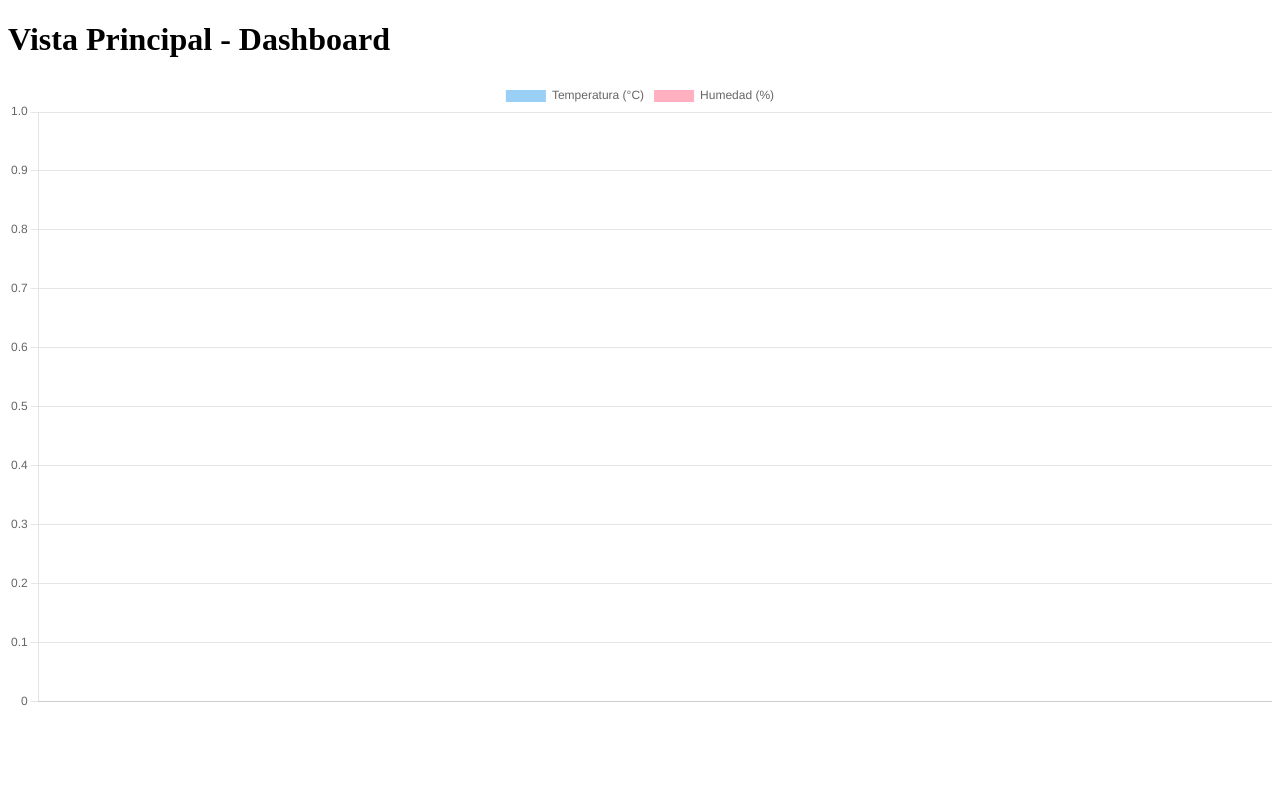
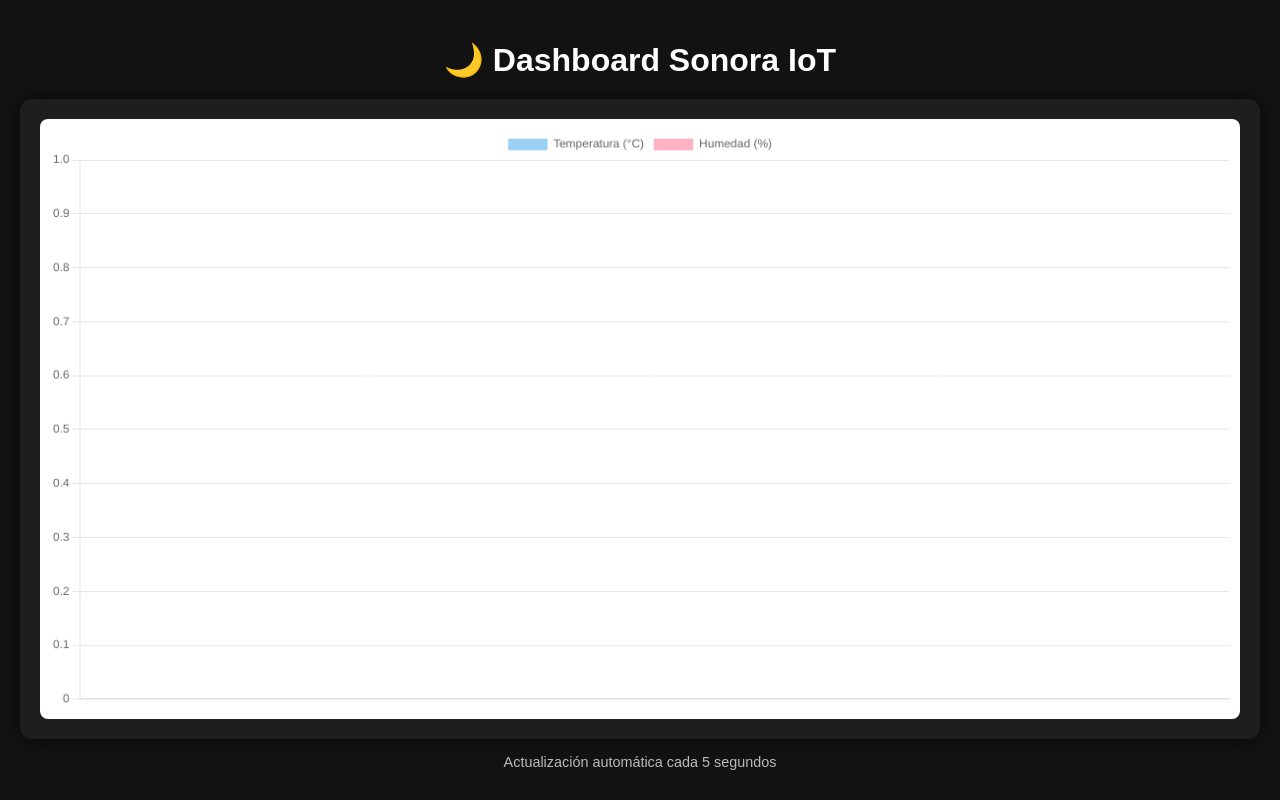
Before and after one commit to Angel-Nevescanin/dashboard-sonora-iot, a Django app: page / in a window 1280 px wide. Run offline with Django 5.2, Linux system fonts and the light colour scheme; data that the repository does not hold is empty.

Commit message:
DARK Mode

```diff
--- a/monitoreo/models.py
+++ b/monitoreo/models.py
@@ -6,12 +6,14 @@ class RegistroSensor(models.Model):
         ('guaymas', 'Guaymas'),
         ('nogales', 'Nogales'),
         ('obregon', 'Ciudad Obregón'),
+        ('empalme', 'Empalme')
     ]
 
     TIPOS_DATOS = [
         ('temperatura', 'Temperatura'),
         ('humedad', 'Humedad'),
         ('iluminacion', 'Iluminación'),
+        ('uv', 'Índice UV'),
     ]
 
     municipio = models.CharField(
--- a/monitoreo/static/monitoreo/js/charts.js
+++ b/monitoreo/static/monitoreo/js/charts.js
@@ -57,3 +57,6 @@ async function fetchAndRender() {
 
 // ✅ Ejecutar al cargar la página
 fetchAndRender();
+
+// ✅ AUTO REFRESH cada 5 segundos
+setInterval(fetchAndRender, 5000);
--- a/monitoreo/templates/monitoreo/dashboard.html
+++ b/monitoreo/templates/monitoreo/dashboard.html
@@ -3,18 +3,61 @@
 <html lang="es">
 <head>
     <meta charset="UTF-8">
-    <title>Vista Principal - Dashboard</title>
+    <title>Dashboard Sonora IoT</title>
+
+    <!-- Chart.js -->
+    <script src="https://cdn.jsdelivr.net/npm/chart.js"></script>
+
+    <style>
+        body {
+            background-color: #121212;
+            color: #ffffff;
+            font-family: Arial, Helvetica, sans-serif;
+            margin: 0;
+            padding: 20px;
+        }
+
+        h1 {
+            text-align: center;
+            margin-bottom: 20px;
+        }
+
+        .card {
+            background: #1e1e1e;
+            padding: 20px;
+            border-radius: 12px;
+            box-shadow: 0 0 15px rgba(0,0,0,0.6);
+            max-width: 1200px;
+            margin: auto;
+        }
+
+        canvas {
+            background: #ffffff;
+            border-radius: 8px;
+            padding: 10px;
+        }
+
+        .footer {
+            text-align: center;
+            margin-top: 15px;
+            font-size: 0.9rem;
+            color: #bbbbbb;
+        }
+    </style>
 </head>
+
 <body>
 
-<h1>Vista Principal - Dashboard</h1>
+<h1>🌙 Dashboard Sonora IoT</h1>
 
-<canvas id="tempChart"></canvas>
+<div class="card">
+    <canvas id="tempChart"></canvas>
+</div>
 
-<!-- Chart.js -->
-<script src="https://cdn.jsdelivr.net/npm/chart.js"></script>
+<div class="footer">
+    Actualización automática cada 5 segundos
+</div>
 
-<!-- TU JS -->
 <script src="{% static 'monitoreo/js/charts.js' %}"></script>
 
 </body>
```
